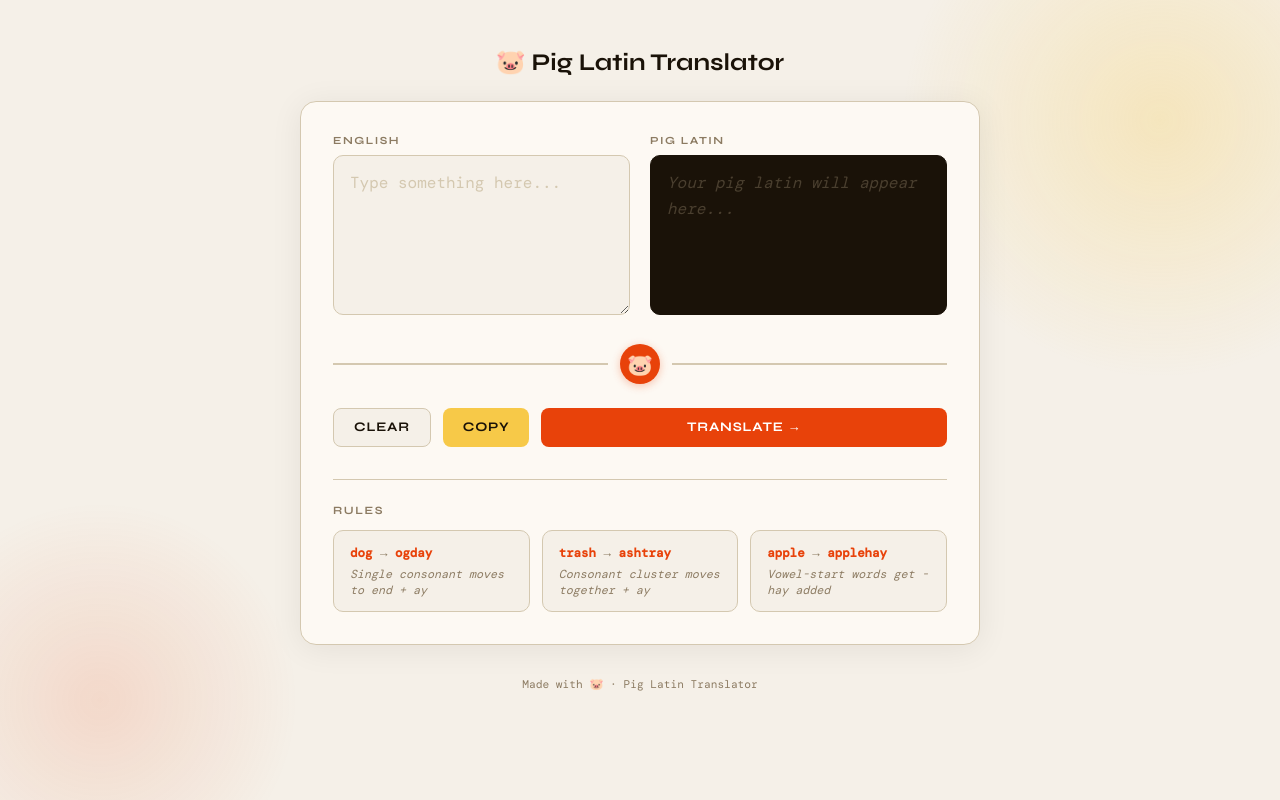
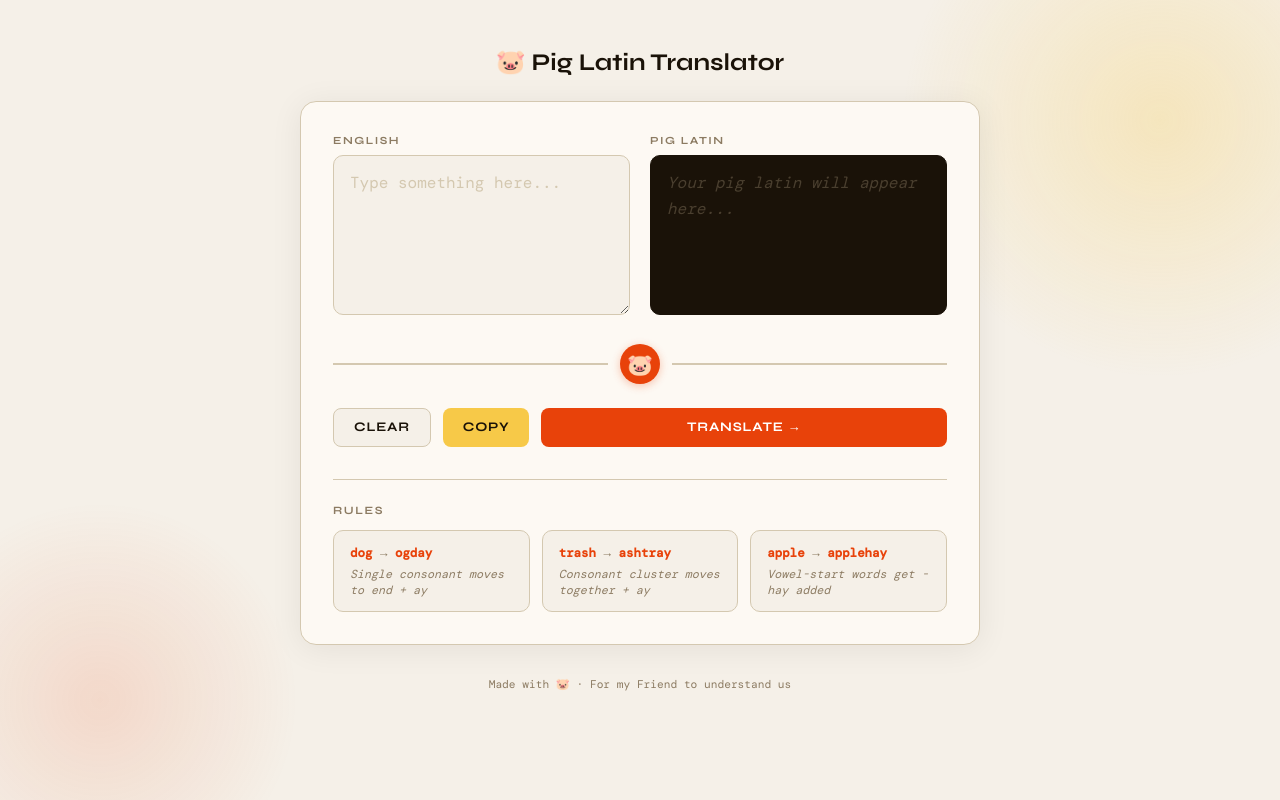
Before and after one commit to GraphicHealer/Pig-Latin, a plain HTML site: page index.html in a window 1280 px wide. Drawn offline with nearby package versions, Linux system fonts and the light colour scheme; a web font is replaced by a local one.

Commit message:
Update footer text for clarity

```diff
--- a/index(1).html
+++ b/index.html
@@ -363,7 +363,7 @@
   </div>
 </div>
 
-<footer>Made with 🐷 · Pig Latin Translator</footer>
+<footer>Made with 🐷 · For my Friend to understand us</footer>
 
 <script>
   const VOWELS = new Set(['a','e','i','o','u']);
```
